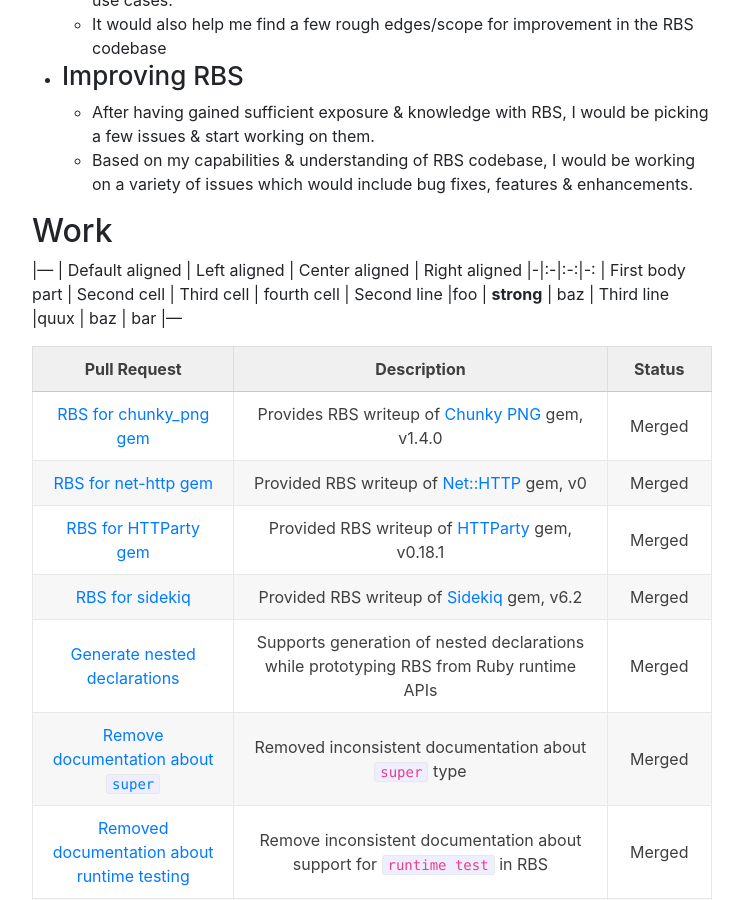
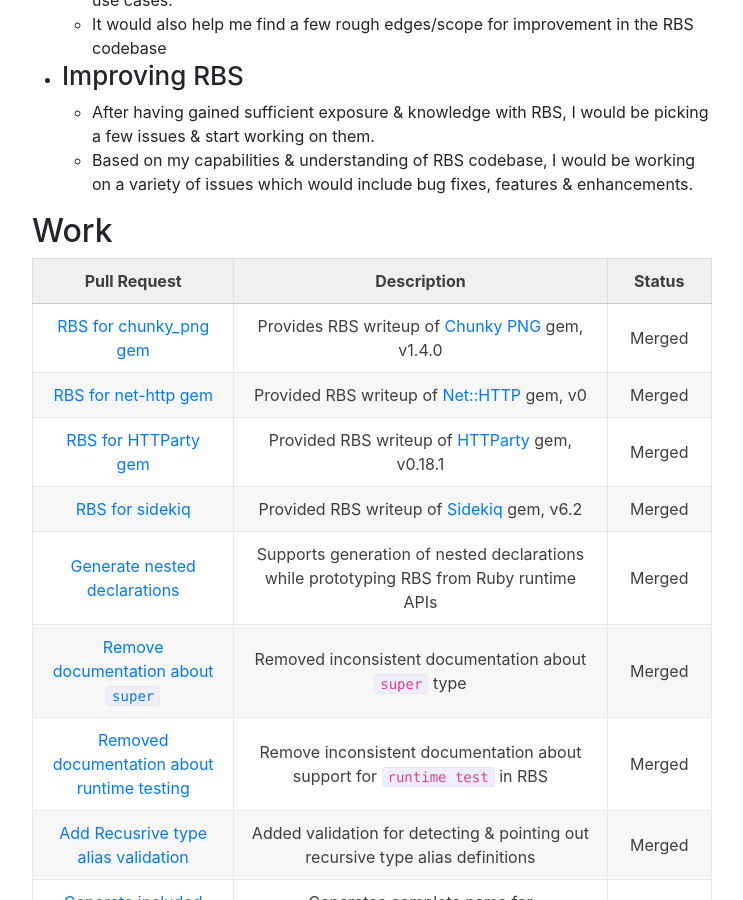
Before and after one commit to raosush/raosush.github.io, a Jekyll site: the page built from _posts/2021-08-19-gsoc-ruby-final-report.md, in a window 1280 px wide and 900 px high, scrolled down 871 px. Shown: the whole window, without its empty margins (268-1011 px from the left). Built offline with Jekyll 4.4.1, drawn with Linux system fonts in a browser that asks for light colours.

Commit message:
Final test

```diff
--- a/_posts/2021-08-19-gsoc-ruby-final-report.md
+++ b/_posts/2021-08-19-gsoc-ruby-final-report.md
@@ -36,13 +36,6 @@ My GSoC [project](https://summerofcode.withgoogle.com/projects/#5569460552859648
   * Based on my capabilities & understanding of RBS codebase, I would be working on a variety of issues which would include bug fixes, features & enhancements.
 
 ## Work
-|---
-| Default aligned | Left aligned | Center aligned | Right aligned
-|-|:-|:-:|-:
-| First body part | Second cell | Third cell | fourth cell
-| Second line |foo | **strong** | baz
-| Third line |quux | baz | bar
-|---
 
 
 |---
```
